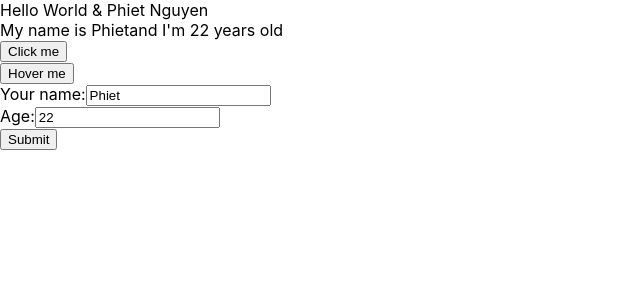
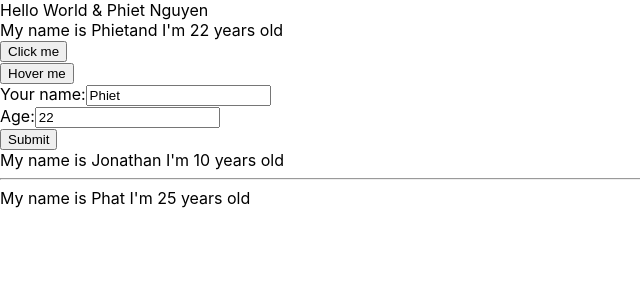
Before and after one commit to PhietNguyen21/Create-react-app, a React (Create React App) app: page / in a window 1280 px wide. Shown: the top 300 px of the page, without its empty margins (0-640 px from the left). Built offline with nearby package versions, Linux system fonts and the light colour scheme.

Commit message:
video 23

```diff
--- /dev/null
+++ b/src/components/DisplayInfo.js
@@ -0,0 +1,17 @@
+import React from "react";
+
+class DisplayInfo extends React.Component {
+  render() {
+    // Destructuring Obj/Array
+    const { name, age } = this.props;
+    // const [x, , z] = this.props.arrDisplay;
+    // console.log(x, z);
+    return (
+      <div>
+        My name is {name} I'm {age} years old
+      </div>
+    );
+  }
+}
+
+export default DisplayInfo;
--- a/src/components/Mycomponents.js
+++ b/src/components/Mycomponents.js
@@ -1,13 +1,18 @@
 // class component
 import React from "react";
 import UserInfo from "./UserInfo";
+import DisplayInfo from "./DisplayInfo";
 
 class Mycomponent extends React.Component {
   // JSX
   render() {
+    const arrDisplay = ["123", "456", "789"];
     return (
       <div>
         <UserInfo />
+        <DisplayInfo name="Jonathan" age={10} arrDisplay={arrDisplay} />
+        <hr />
+        <DisplayInfo name="Phat" age="25" />
       </div>
     );
   }
```
